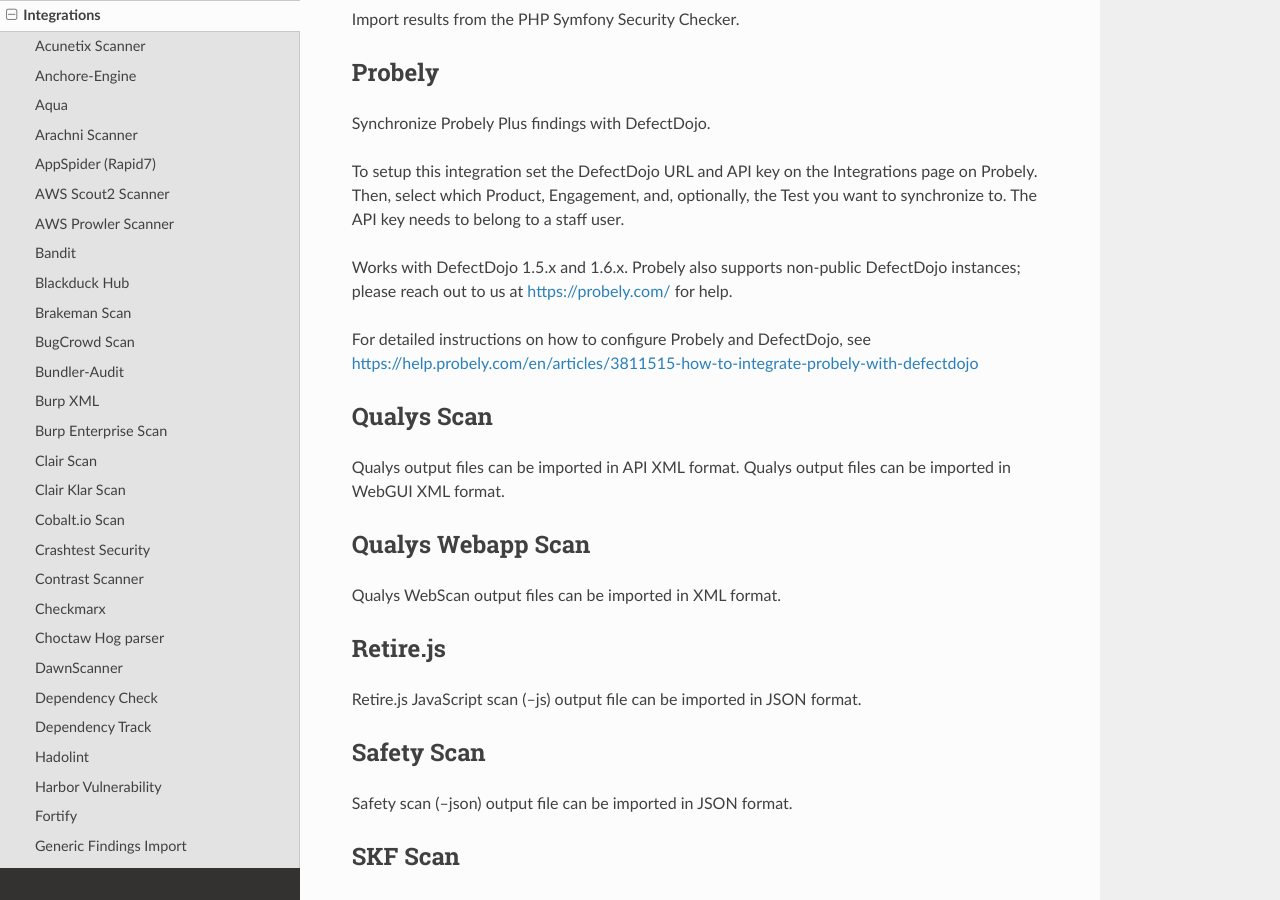
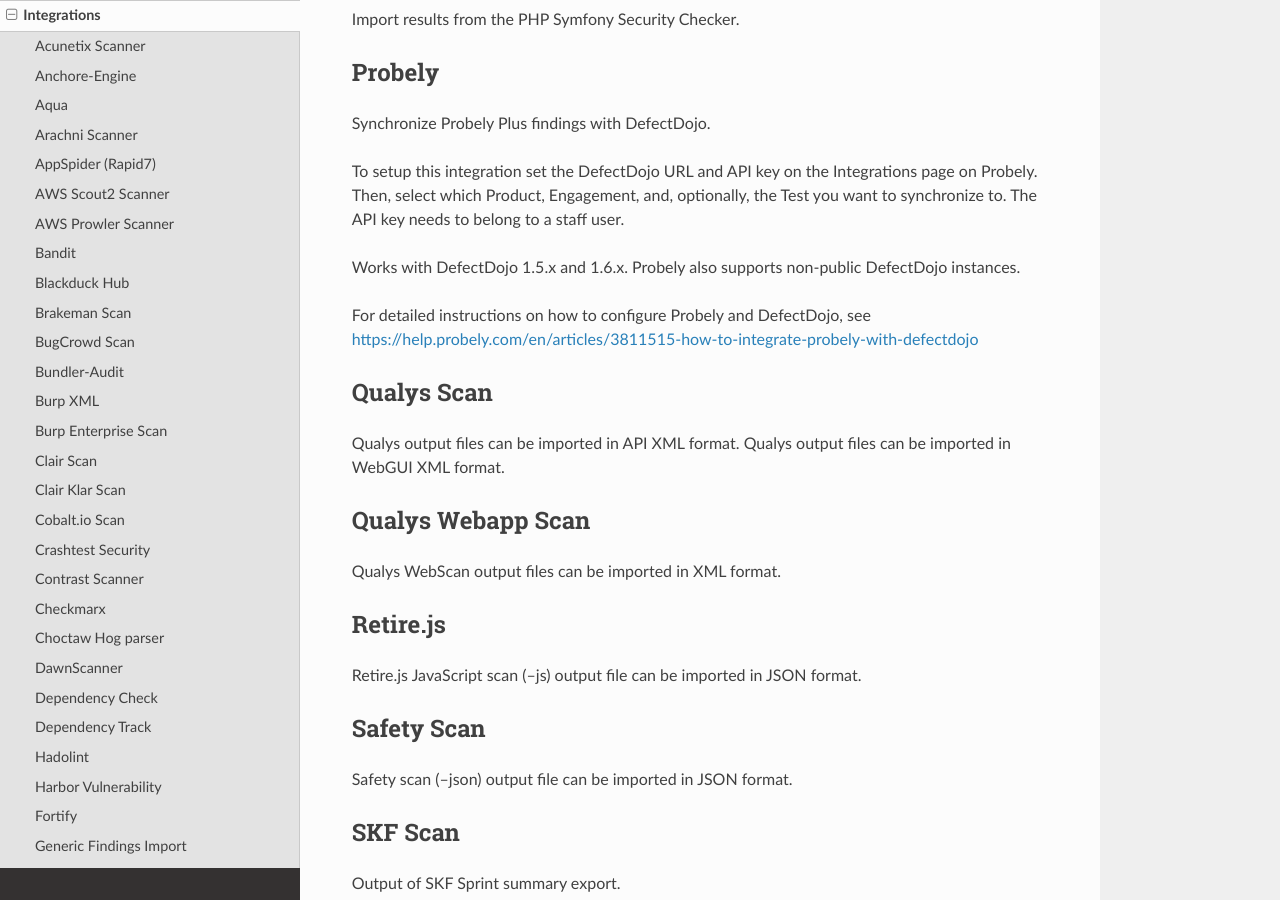
Before and after one commit to DefectDojo/Documentation, a Sphinx documentation site: the page built from docs/integrations.rst, in a window 1280 px wide and 900 px high, scrolled down 5722 px. Built offline with Sphinx 7.4.7 and the Read the Docs theme 2.0.0, drawn with Linux system fonts in a browser that asks for light colours.

Commit message:
Update integrations.rst
remove the Probely link

```diff
--- a/docs/integrations.rst
+++ b/docs/integrations.rst
@@ -219,7 +219,7 @@
 
 To setup this integration set the DefectDojo URL and API key on the Integrations page on Probely. Then, select which Product, Engagement, and, optionally, the Test you want to synchronize to. The API key needs to belong to a staff user.
 
-Works with DefectDojo 1.5.x and 1.6.x. Probely also supports non-public DefectDojo instances; please reach out to us at https://probely.com/ for help.
+Works with DefectDojo 1.5.x and 1.6.x. Probely also supports non-public DefectDojo instances.
 
 For detailed instructions on how to configure Probely and DefectDojo, see https://help.probely.com/en/articles/3811515-how-to-integrate-probely-with-defectdojo
 
```
